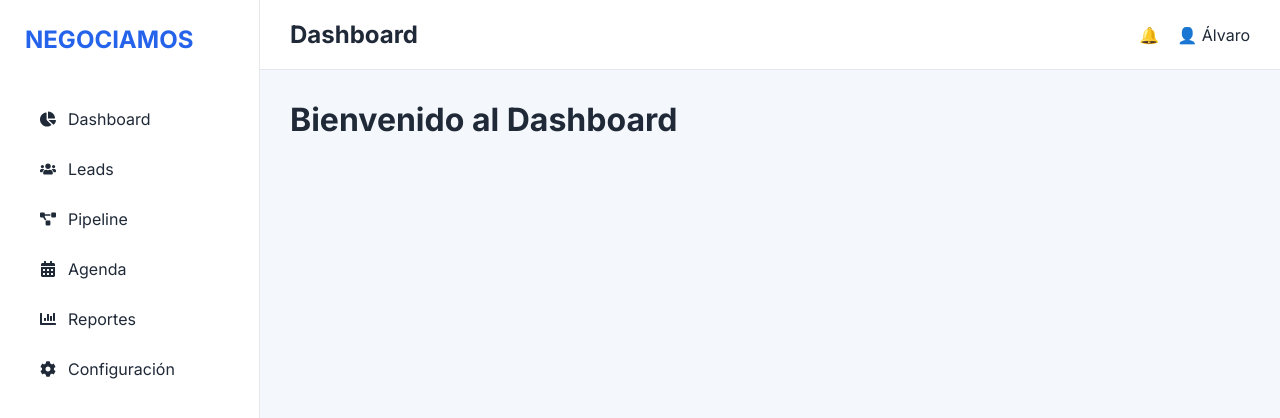
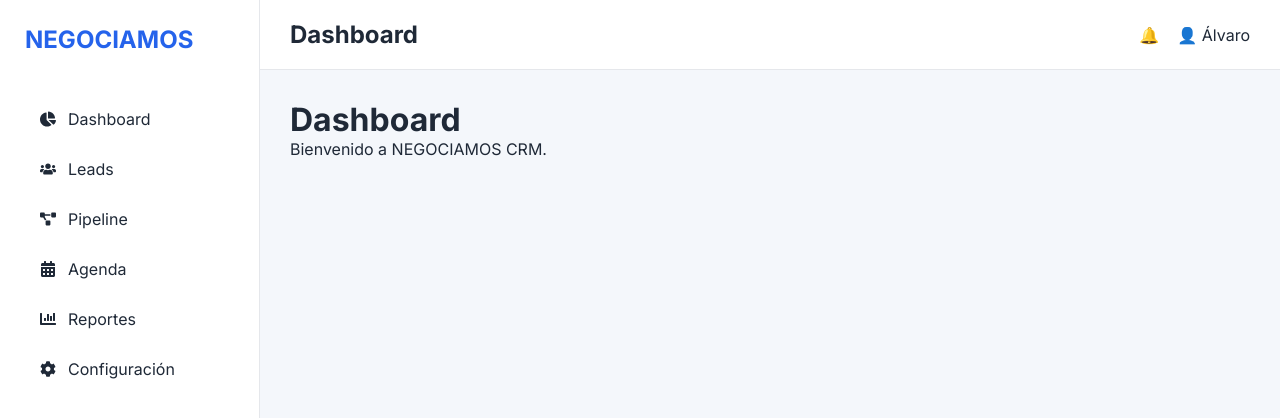
Before and after one commit to AMartinezSanchez/negociamos-crm, a React (Vite) app: page / in a window 1280 px wide. Shown: the top 418 px of the page. Built offline with nearby package versions, Linux system fonts and the light colour scheme.

Commit message:
Version 0.3 - Creacion de la Navegacion del CRM

```diff
--- a/src/App.jsx
+++ b/src/App.jsx
@@ -1,7 +1,7 @@
-import Dashboard from "./pages/Dashboard/Dashboard";
+import AppRoutes from "./routes/AppRoutes";
 
 function App() {
-  return <Dashboard />;
+  return <AppRoutes />;
 }
 
 export default App;
--- a/src/pages/dashboard/dashboard.jsx
+++ b/src/pages/dashboard/dashboard.jsx
@@ -3,7 +3,8 @@ import MainLayout from "../../layouts/MainLayout/MainLayout";
 function Dashboard() {
   return (
     <MainLayout>
-      <h1>Bienvenido al Dashboard</h1>
+      <h1>Dashboard</h1>
+      <p>Bienvenido a NEGOCIAMOS CRM.</p>
     </MainLayout>
   );
 }
--- /dev/null
+++ b/src/routes/AppRoutes.jsx
@@ -0,0 +1,15 @@
+import { BrowserRouter, Routes, Route } from "react-router-dom";
+
+import Dashboard from "../pages/Dashboard/Dashboard";
+
+function AppRoutes() {
+  return (
+    <BrowserRouter>
+      <Routes>
+        <Route path="/" element={<Dashboard />} />
+      </Routes>
+    </BrowserRouter>
+  );
+}
+
+export default AppRoutes;
```
